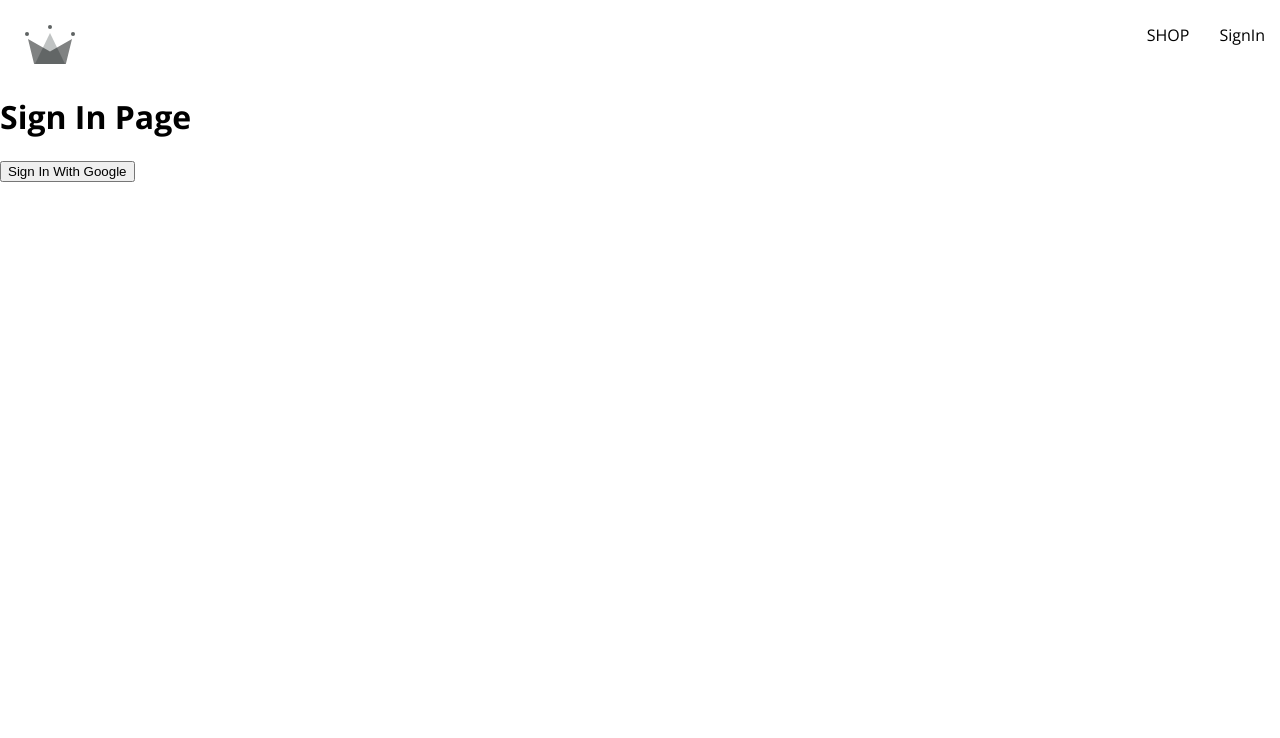
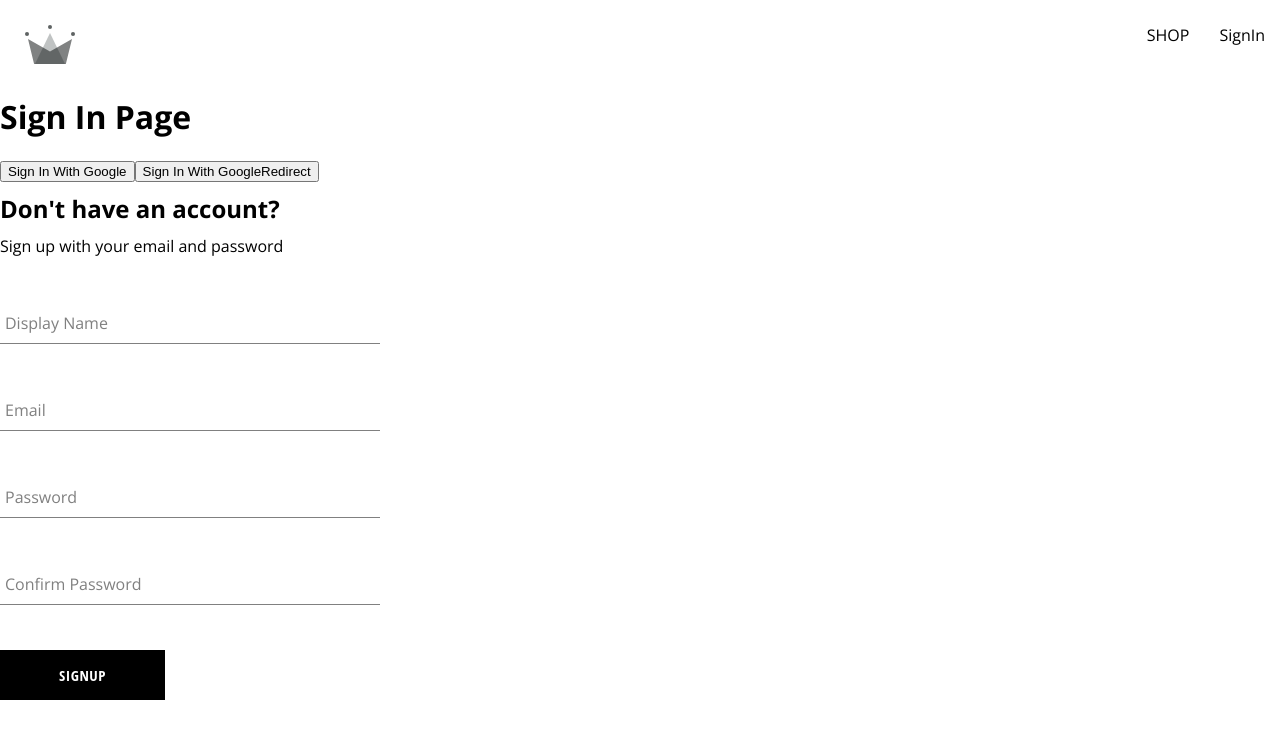
Before and after one commit to ZhangMYihua/crwn-clothing-v2, a React (Create React App) app: page /signIn in a window 1280 px wide. Shown: the top 738 px of the page. Built offline with nearby package versions, Linux system fonts and the light colour scheme; the HTML template or start-up script is replaced by a standard one.

Commit message:
added forminput component and button component

```diff
--- /dev/null
+++ b/src/components/Button.js
@@ -0,0 +1,24 @@
+import "./button.styles.scss";
+const BUTTON_TYPE_CLASSES = {
+  google: "google-sign-in",
+  inverted: "inverted",
+};
+
+const Button = ({ children, buttonType, ...ohterAttributes }) => {
+  return (
+    <button
+      className={`button-container ${BUTTON_TYPE_CLASSES[buttonType]}`}
+      {...ohterAttributes}
+    >
+      {children}
+    </button>
+  );
+};
+
+export default Button;
+
+/*
+default
+inverted
+google sign in
+*/
--- /dev/null
+++ b/src/components/FormInput.js
@@ -0,0 +1,21 @@
+import React from "react";
+import "./form-input.styles.scss";
+const FormInput = ({ label, ...otherAttributes }) => {
+  return (
+    <div className="group">
+      <input className="form-input" {...otherAttributes} />
+      {label && (
+        <label
+          className={`${
+            otherAttributes.value.length ? "shrink" : ""
+          } form-input-label`}
+          htmlFor=""
+        >
+          {label}
+        </label>
+      )}
+    </div>
+  );
+};
+
+export default FormInput;
--- /dev/null
+++ b/src/components/SignUpForm.js
@@ -0,0 +1,91 @@
+import React, { useState } from "react";
+import "./signupform.scss";
+import {
+  createAuthUserWithEmailAndPassword,
+  createUserDocumentFromAuth,
+} from "../utils/firebase";
+import FormInput from "./FormInput";
+import Button from "./Button";
+const defaultFormField = {
+  displayName: "",
+  email: "",
+  password: "",
+  confirmPassword: "",
+};
+const SignUpForm = () => {
+  const [formField, setFormField] = useState(defaultFormField);
+  const { displayName, email, password, confirmPassword } = formField;
+  const resetFormFields = () => {
+    setFormField(defaultFormField);
+  };
+  const handleChange = (e) => {
+    const { name, value } = e.target;
+    setFormField({ ...formField, [name]: value });
+  };
+  const handleSubmit = async (e) => {
+    e.preventDefault();
+    resetFormFields();
+    if (!email || !password || !displayName || !confirmPassword) return;
+    if (password !== confirmPassword) {
+      alert("password do not match");
+      return;
+    }
+    try {
+      const { user } = await createAuthUserWithEmailAndPassword(
+        email,
+        password
+      );
+      console.log(user);
+      await createUserDocumentFromAuth(user, { displayName, email });
+    } catch (err) {
+      if (err.code === "auth/email-already-in-use") {
+        alert("Cannot Create User Email is already in use");
+      }
+    }
+  };
+  return (
+    <div className="sign-up-container">
+      <h2>Don't have an account?</h2>
+      <span>Sign up with your email and password</span>
+      <form onSubmit={(e) => handleSubmit(e)}>
+        <FormInput
+          label="Display Name"
+          required
+          name="displayName"
+          type="text"
+          value={displayName}
+          onChange={handleChange}
+        />
+        <FormInput
+          label="Email"
+          required
+          name="email"
+          type="email"
+          value={email}
+          onChange={handleChange}
+        />
+        <FormInput
+          label="Password"
+          required
+          name="password"
+          type="password"
+          value={password}
+          onChange={handleChange}
+        />
+        <FormInput
+          label="Confirm Password"
+          required
+          name="confirmPassword"
+          type="text"
+          value={confirmPassword}
+          onChange={handleChange}
+        />
+        <Button  type="submit">
+          SignUp
+        </Button>
+      </form>
+    </div>
+  );
+};
+
+export default SignUpForm;
--- /dev/null
+++ b/src/components/button.styles.scss
@@ -0,0 +1,46 @@
+.button-container {
+  min-width: 165px;
+  width: auto;
+  height: 50px;
+  letter-spacing: 0.5px;
+  line-height: 50px;
+  padding: 0 35px 0 35px;
+  font-size: 15px;
+  background-color: black;
+  color: white;
+  text-transform: uppercase;
+  font-family: 'Open Sans Condensed';
+  font-weight: bolder;
+  border: none;
+  cursor: pointer;
+  display: flex;
+  justify-content: center;
+
+  &:hover {
+    background-color: white;
+    color: black;
+    border: 1px solid black;
+  }
+
+  &.google-sign-in {
+    background-color: #4285f4;
+    color: white;
+
+    &:hover {
+      background-color: #357ae8;
+      border: none;
+    }
+  }
+
+  &.inverted {
+    background-color: white;
+    color: black;
+    border: 1px solid black;
+
+    &:hover {
+      background-color: black;
+      color: white;
+      border: none;
+    }
+  }
+}
--- /dev/null
+++ b/src/components/form-input.styles.scss
@@ -0,0 +1,54 @@
+$sub-color: grey;
+$main-color: black;
+
+@mixin shrinkLabel {
+  top: -14px;
+  font-size: 12px;
+  color: $main-color;
+}
+
+.group {
+  position: relative;
+  margin: 45px 0;
+
+  .form-input {
+    background: none;
+    background-color: white;
+    color: $sub-color;
+    font-size: 18px;
+    padding: 10px 10px 10px 5px;
+    display: block;
+    width: 100%;
+    border: none;
+    border-radius: 0;
+    border-bottom: 1px solid $sub-color;
+    margin: 25px 0;
+
+    &:focus {
+      outline: none;
+    }
+
+    &:focus ~ .form-input-label {
+      @include shrinkLabel();
+    }
+  }
+
+  input[type='password'] {
+    letter-spacing: 0.3em;
+  }
+
+  .form-input-label {
+    color: $sub-color;
+    font-size: 16px;
+    font-weight: normal;
+    position: absolute;
+    pointer-events: none;
+    left: 5px;
+    top: 10px;
+    transition: 300ms ease all;
+
+    &.shrink {
+      @include shrinkLabel();
+    }
+  }
+}
--- /dev/null
+++ b/src/components/signupform.scss
@@ -0,0 +1,8 @@
+.sign-up-container {
+  display: flex;
+  flex-direction: column;
+  width: 380px;
+  h2 {
+    margin: 10px 0;
+  }
+}
--- a/src/routes/SignIn.js
+++ b/src/routes/SignIn.js
@@ -1,18 +1,29 @@
-import React from "react";
+import React, { useEffect } from "react";
+import { getRedirectResult } from "firebase/auth";
 import {
   signInWithGooglePopup,
   createUserDocumentFromAuth,
+  signInWithGoogleRedirect,
 } from "../utils/firebase";
+import SignUpForm from "../components/SignUpForm";
 const SignIn = () => {
   const logGoogleuser = async () => {
     const { user } = await signInWithGooglePopup();
     // console.log(response);
     const userDocRef = await createUserDocumentFromAuth(user);
   };
+  const logGoogleRedirectUser = async () => {
+    const { user } = await signInWithGoogleRedirect();
+    console.log(user);
+  };
   return (
     <div>
       <h1>Sign In Page</h1>
       <button onClick={logGoogleuser}>Sign In With Google</button>
+      <button onClick={signInWithGoogleRedirect}>
+        Sign In With GoogleRedirect
+      </button>
+      <SignUpForm />
     </div>
   );
 };
--- a/src/utils/firebase.js
+++ b/src/utils/firebase.js
@@ -5,6 +5,7 @@
   signInWithRedirect,
   signInWithPopup,
   GoogleAuthProvider,
+  createUserWithEmailAndPassword,
 } from "firebase/auth";
 import { getFirestore, doc, getDoc, setDoc } from "firebase/firestore";
 // TODO: Add SDKs for Firebase products that you want to use
@@ -23,17 +24,23 @@
 // Initialize Firebase
 const firebaseApp = initializeApp(firebaseConfig);
 
-const provider = new GoogleAuthProvider();
-provider.setCustomParameters({
+const googleProvider = new GoogleAuthProvider();
+googleProvider.setCustomParameters({
   prompt: "select_account",
 });
 
 export const auth = getAuth();
-export const signInWithGooglePopup = () => signInWithPopup(auth, provider);
+export const signInWithGooglePopup = () =>
+  signInWithPopup(auth, googleProvider);
+export const signInWithGoogleRedirect = () =>
+  signInWithRedirect(auth, googleProvider);
 
 export const db = getFirestore();
 
-export const createUserDocumentFromAuth = async (userAuth) => {
+export const createUserDocumentFromAuth = async (
+  userAuth,
+  additionalInfo = {}
+) => {
   const userDocRef = doc(db, "users", userAuth.uid);
   console.log(userDocRef);
   const userSnapShot = await getDoc(userDocRef);
@@ -46,6 +53,7 @@
         displayName,
         email,
         createdAt,
+        ...additionalInfo,
       });
     } catch (err) {
       console.log(err.message);
@@ -54,3 +62,8 @@
 
   return userDocRef;
 };
+
+export const createAuthUserWithEmailAndPassword = async (email, password) => {
+  if (!email || !password) return;
+  return await createUserWithEmailAndPassword(auth, email, password);
+};
```
